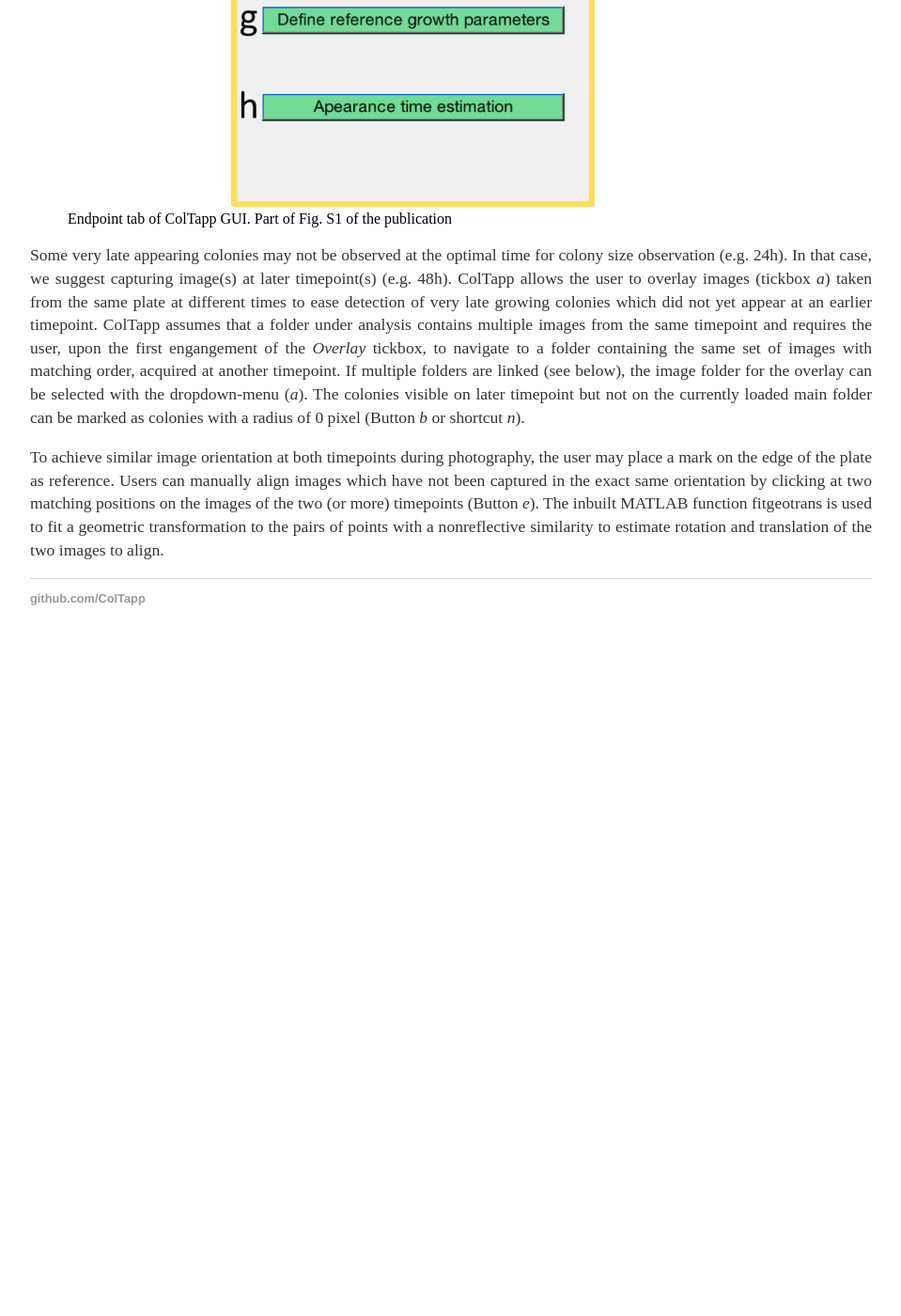
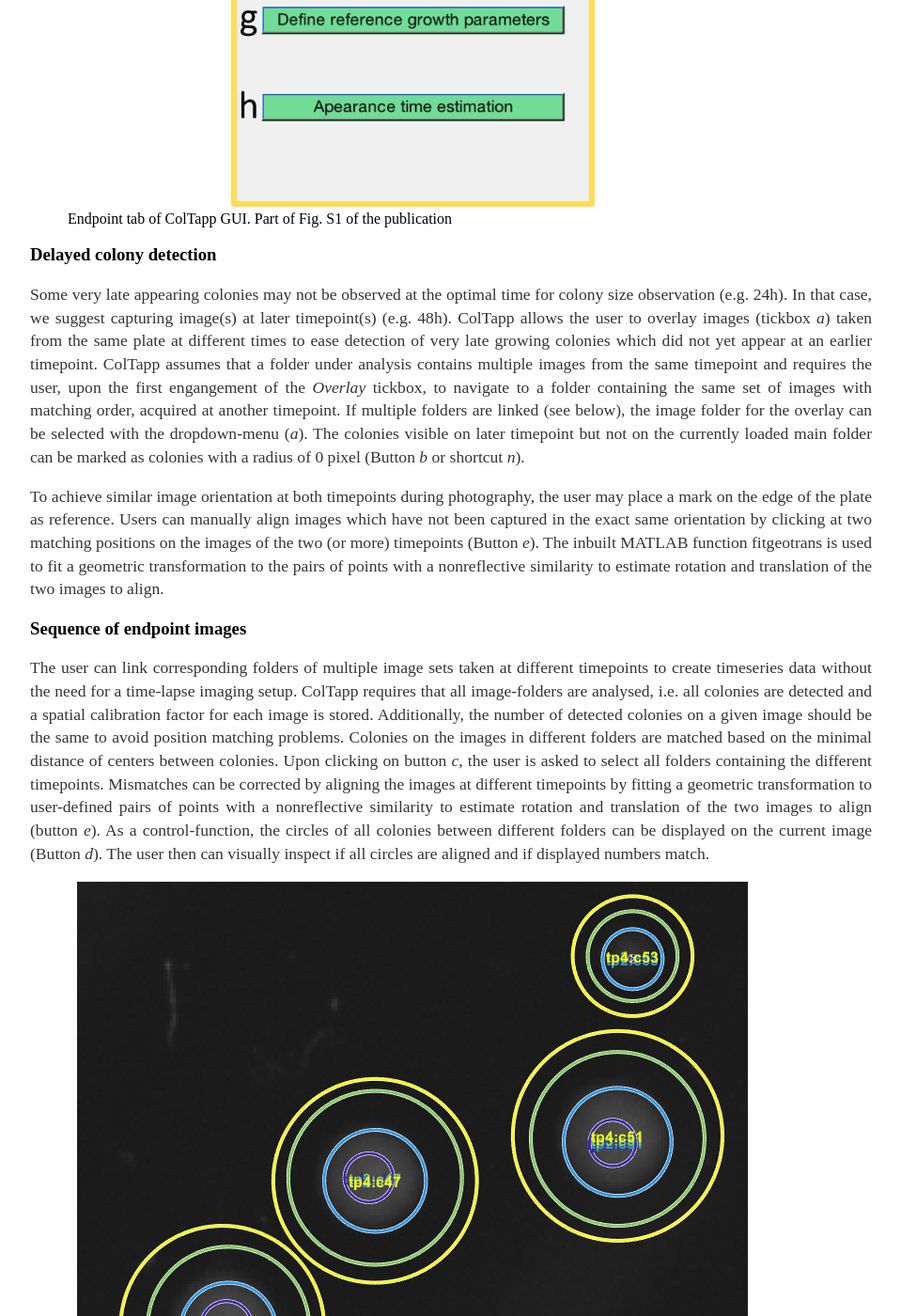
Before and after one commit to ColTapp/ColTapp.github.io, a Jekyll site: the page built from endpoint.md, in a window 1280 px wide and 1400 px high, scrolled down 625 px. Shown: the whole window at 94% size, without its empty margins (160-1119 px from the left). Built offline with Jekyll 4.4.1, drawn with Linux system fonts in a browser that asks for light colours; before the commit the page ends 1329 px from its top, so only the background shows below that; some of the changed text lies outside the part shown.

Commit message:
Update endpoint.md

```diff
--- a/endpoint.md
+++ b/endpoint.md
@@ -9,7 +9,16 @@ Functions specific for endpoint image analysis can be found in the **Main-EP** t
   <img src="{{site.url}}/assets/images/EP0.png" alt="Endpoint tab of GUI" height="620px"/>
   <figcaption>Endpoint tab of ColTapp GUI. Part of Fig. S1 of the publication </figcaption>
 </figure>
+
+### Delayed colony detection
 Some very late appearing colonies may not be observed at the optimal time for colony size observation (e.g. 24h). In that case, we suggest capturing image(s) at later timepoint(s) (e.g. 48h). ColTapp allows the user to overlay images (tickbox _a_) taken from the same plate at different times to ease detection of very late growing colonies which did not yet appear at an earlier timepoint. ColTapp assumes that a folder under analysis contains multiple images from the same timepoint and requires the user, upon the first engangement of the _Overlay_ tickbox, to navigate to a folder containing the same set of images with matching order, acquired at another timepoint. If multiple folders are linked (see below), the image folder for the overlay can be selected with the dropdown-menu (_a_).
 The colonies visible on later timepoint but not on the currently loaded main folder can be marked as colonies with a radius of 0 pixel (Button _b_ or shortcut _n_).
 
 To achieve similar image orientation at both timepoints during photography, the user may place a mark on the edge of the plate as reference. Users can manually align images which have not been captured in the exact same orientation by clicking at two matching positions on the images of the two (or more) timepoints (Button _e_). The inbuilt MATLAB function fitgeotrans is used to fit a geometric transformation to the pairs of points with a nonreflective similarity to estimate rotation and translation of the two images to align.
+
+### Sequence of endpoint images
+The user can link corresponding folders of multiple image sets taken at different timepoints to create timeseries data without the need for a time-lapse imaging setup. ColTapp requires that all image-folders are analysed, i.e. all colonies are detected and a spatial calibration factor for each image is stored. Additionally, the number of detected colonies on a given image should be the same to avoid position matching problems. Colonies on the images in different folders are matched based on the minimal distance of centers between colonies. Upon clicking on button _c_, the user is asked to select all folders containing the different timepoints. Mismatches can be corrected by aligning the images at different timepoints by fitting a geometric transformation to user-defined pairs of points with a nonreflective similarity to estimate rotation and translation of the two images to align (button _e_). As a control-function, the circles of all colonies between different folders can be displayed on the current image (Button _d_). The user then can visually inspect if all circles are aligned and if displayed numbers match.
+<figure>
+  <img src="{{site.url}}/assets/images/EP1.png" alt="Example of linked folders colonies" height="606px"/>
+  <figcaption>Example of the display of linked folders colonies. </figcaption>
+</figure>
```
